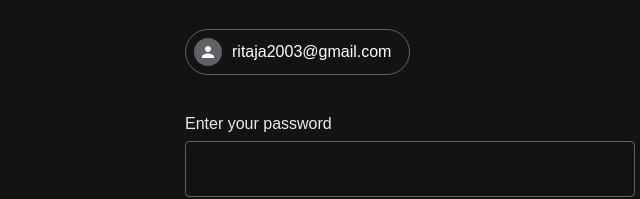
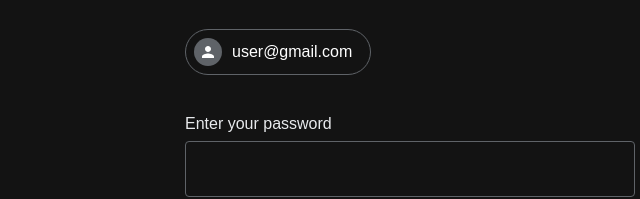
Before and after one commit to bsen/gmail-hck, a website: page index.html in a window 1280 px wide. Shown: the part 187-386 px from the top of the page, 230-870 px from the left. Drawn offline with Linux system fonts and the light colour scheme.

```diff
--- a/index.html
+++ b/index.html
@@ -256,7 +256,7 @@
             ></path>
           </svg>
         </div>
-        <span class="email">ritaja2003@gmail.com</span>
+        <span class="email">user@gmail.com</span>
       </div>
 
       <div class="form-group">
```
